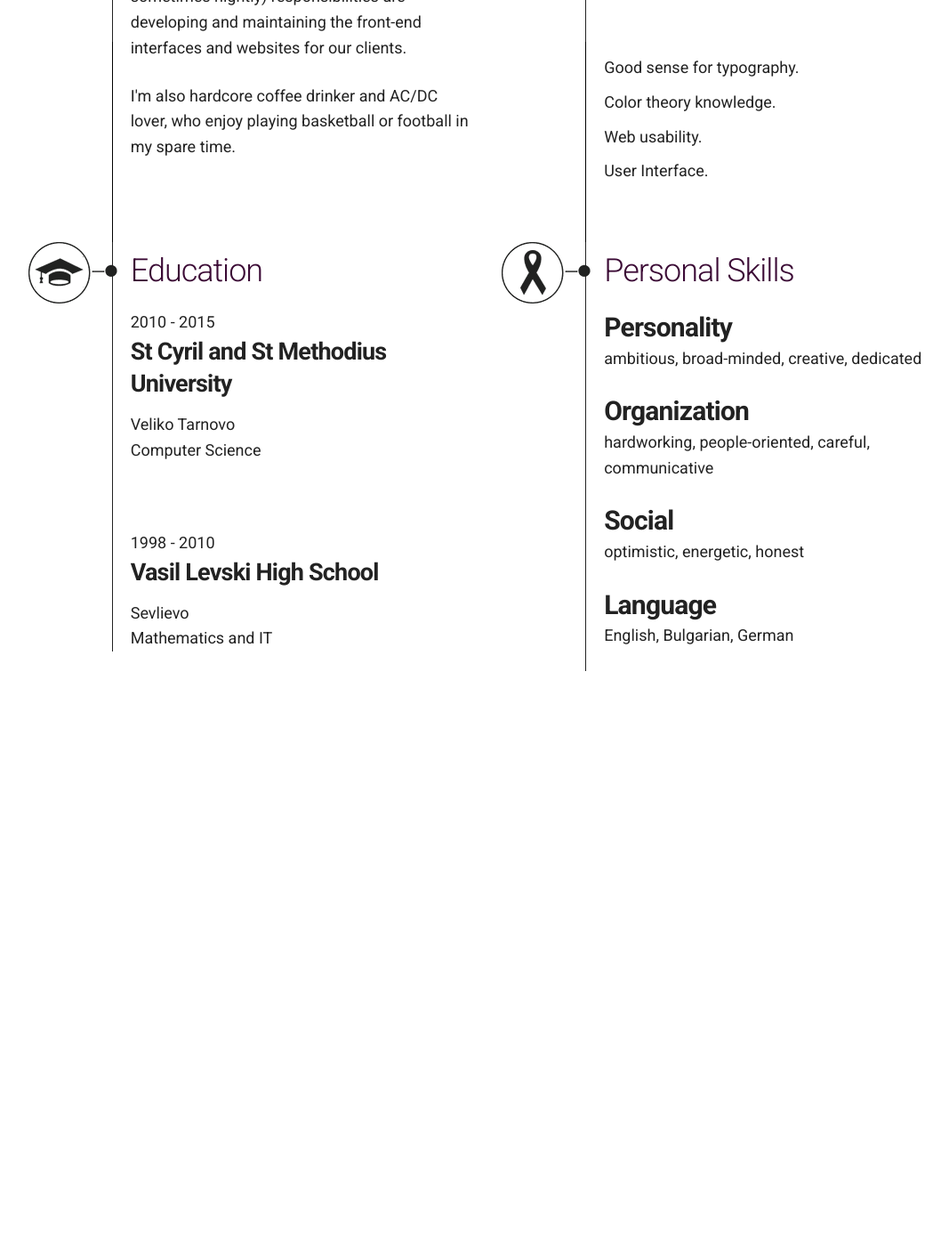
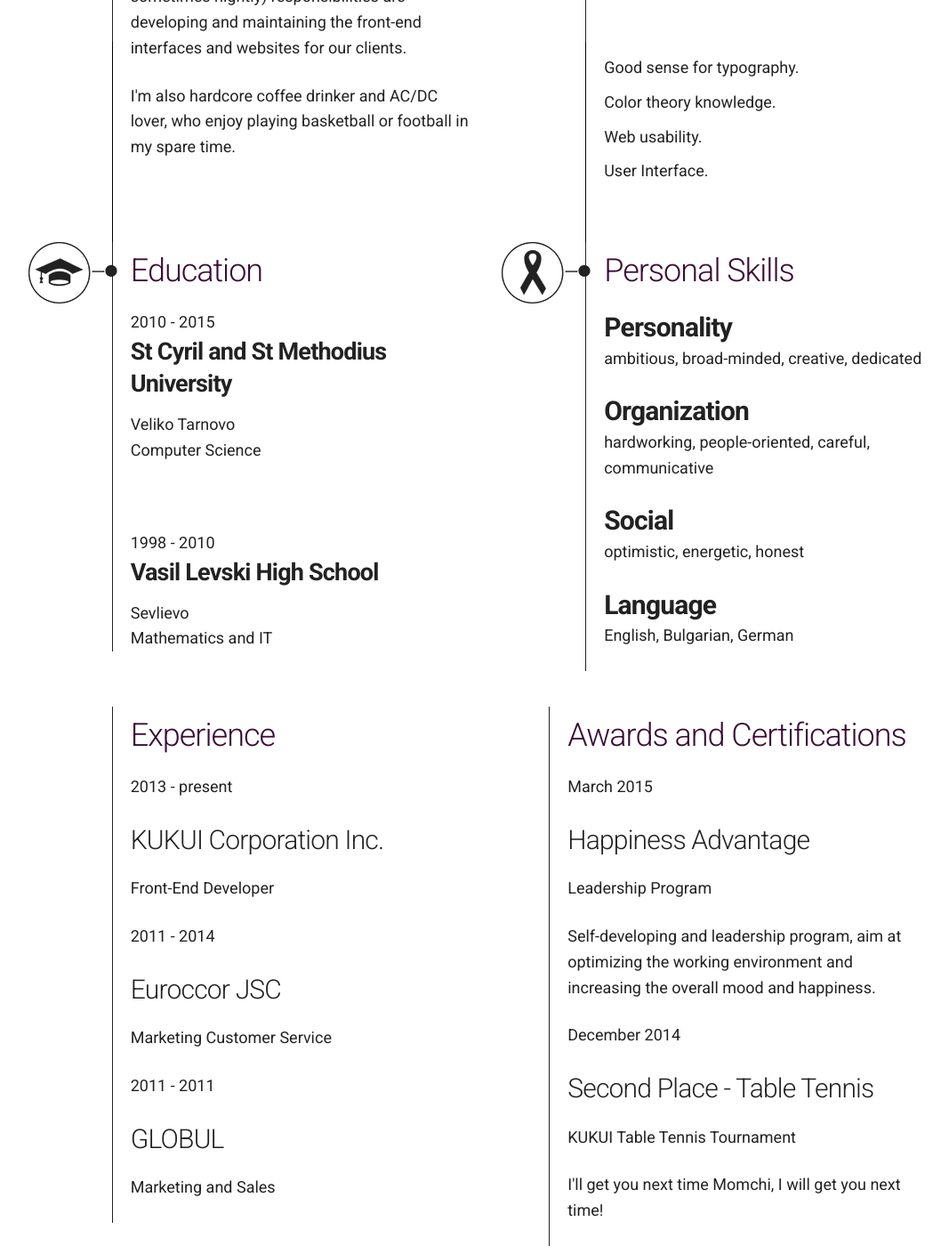
Before and after one commit to KleoPetroff/kleopetroff.github.io, a Jekyll site: the page built from about.html, in a window 1280 px wide and 1400 px high, scrolled down 1079 px. Shown: the whole window at 89% size, without its empty margins (91-1158 px from the left). Built offline with Jekyll 4.4.1, drawn with Linux system fonts in a browser that asks for light colours; before the commit the page ends 1833 px from its top, so only the background shows below that.

Commit message:
Add Experience and awards sections

```diff
--- a/about.html
+++ b/about.html
@@ -26,7 +26,7 @@ layout: default
     </div>
 </div>
 <div class="container">
-    <div class="row">
+    <div class="row info">
         <div class="five columns left first">
             <h3>About</h3>
             <p>Front-End Developer for the last 2 and a half years. Currently in love with Javascript, although our relationship is
@@ -91,5 +91,38 @@ layout: default
                 <p>English, Bulgarian, German</p>
             </div>
         </div>
+        <div class="five columns left fifth">
+            <h3>Experience</h3>
+            <div class="fifth-work">
+                <p>2013 - present</p>
+                <h4 class="fifth-name">KUKUI Corporation Inc.</h4>
+                <p class="fifth-position">Front-End Developer</p>
+            </div>
+            <div class="fifth-work">
+                <p>2011 - 2014</p>
+                <h4 class="fifth-name">Euroccor JSC</h4>
+                <p class="fifth-position">Marketing Customer Service</p>
+            </div>
+            <div class="fifth-work">
+                <p>2011 - 2011</p>
+                <h4 class="fifth-name">GLOBUL</h4>
+                <p class="fifth-position">Marketing and Sales</p>
+            </div>
+        </div>
+        <div class="five columns right sixth">
+            <h3>Awards and Certifications</h3>
+            <div class="sixth-award">
+                <p class="sixth-year">March 2015</p>
+                <h4 class="sixth-name">Happiness Advantage</h4>
+                <p class="sixth-info">Leadership Program</p>
+                <p class="sixth-description">Self-developing and leadership program, aim at optimizing the working environment and increasing the overall mood and happiness.</p>
+            </div>
+            <div class="sixth-award">
+                <p class="sixth-year">December 2014</p>
+                <h4 class="sixth-name">Second Place - Table Tennis</h4>
+                <p class="sixth-info">KUKUI Table Tennis Tournament</p>
+                <p class="sixth-description">I'll get you next time Momchi, I will get you next time!</p>
+            </div>
+        </div>
     </div>
 </div>
```
